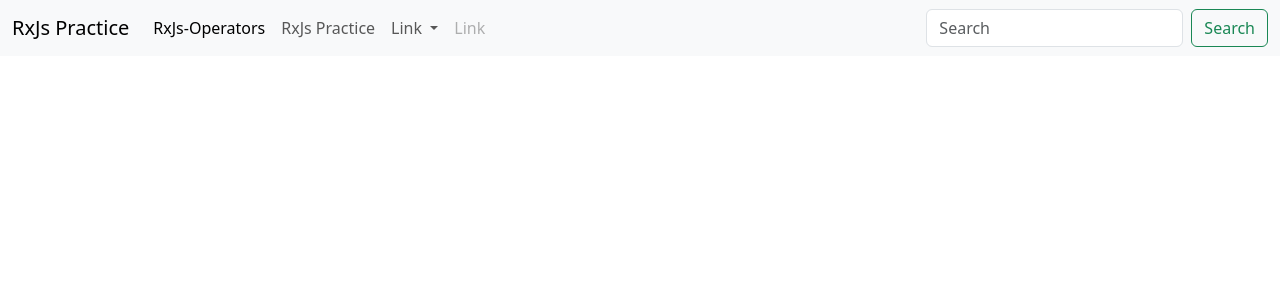
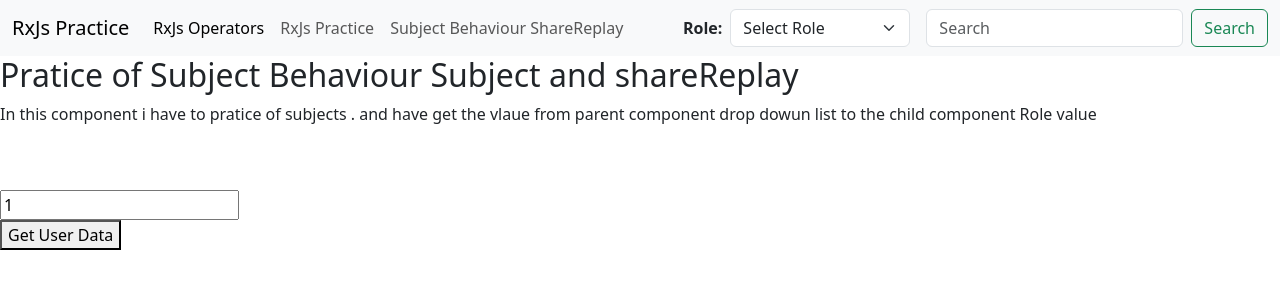
Before and after one commit to Vishal-chaudhari12/RxJs-Practice-Angular, an Angular app: page /Sub-Beh-ShareReplay in a window 1280 px wide. Before the commit this address led to /. Shown: the top 300 px of the page. Built offline with nearby package versions, Linux system fonts and the light colour scheme; no server answers.

Commit message:
pratice on RxJs of subject,behaaviour subject and shareReplay

```diff
--- /dev/null
+++ b/src/app/Components/sub-beh-share-replay/sub-beh-share-replay.html
@@ -0,0 +1,13 @@
+<h2>Pratice of Subject Behaviour Subject and shareReplay</h2>
+
+<p>In this component i have to pratice of subjects . and have get the vlaue from parent component drop dowun list to the
+    child component Role value</p>
+
+<br>
+<br>
+
+<input type="text" [(ngModel)]="userId" placeholder="Enter User Id">
+<br>
+<button (click)="getUserData()">Get User Data</button>
+
+<br>
--- /dev/null
+++ b/src/app/Components/sub-beh-share-replay/sub-beh-share-replay.ts
@@ -0,0 +1,72 @@
+import { Component, inject, NgModule, OnInit } from '@angular/core';
+import { Subject } from 'rxjs';
+import { User } from '../../services/user';
+import { CommonModule } from '@angular/common';
+import { FormsModule } from '@angular/forms';
+
+@Component({
+  selector: 'app-sub-beh-share-replay',
+  imports: [CommonModule, FormsModule],
+  templateUrl: './sub-beh-share-replay.html',
+  styleUrl: './sub-beh-share-replay.css',
+})
+export class SubBehShareReplay implements OnInit {
+
+  studentname = ''
+  userId = 1
+  userData = ''
+  // studentName$ = new Subject();
+  // rollNo$ = new Subject<number>();
+  // takeTill = new Subject<void>();   // dont want to emmit the value then we will used this
+  // courceName : Subject<string> = new Subject();  //we can assign a proper data type also
+
+
+  userSrv = inject(User);
+
+  constructor() {
+
+    // setTimeout(() => {
+    //    this.studentName$.next('Hello Vishal');
+    //   this.rollNo$.next(1234567);
+    //   this.takeTill.next();
+    // }, 3000);
+
+
+    this.userSrv.roleBehavariour$.subscribe((res: string) => {
+      ;
+      console.log(res)
+
+    })
+
+    this.userSrv.roleSub$.subscribe((res: string) => {
+      ;
+    })
+
+  }
+
+
+  ngOnInit(): void {
+    // this.studentName$.subscribe((res:any)=>{
+    //
+    //   this.studentname = res;
+    // })
+
+    // this.rollNo$.subscribe((res)=>{
+
+    // })
+
+    this.getUserData();
+  }
+
+
+  getUserData() {
+
+    this.userSrv.getUserbyId(this.userId).subscribe((res: any) => {
+      //  console.log(res)
+      debugger
+      this.userData = res
+    })
+  }
+
+
+}
--- a/src/app/app.html
+++ b/src/app/app.html
@@ -1,40 +1,64 @@
 <nav class="navbar navbar-expand-lg bg-body-tertiary">
   <div class="container-fluid">
     <a class="navbar-brand" href="#">RxJs Practice</a>
-    <button class="navbar-toggler" type="button" data-bs-toggle="collapse" data-bs-target="#navbarScroll"
-      aria-controls="navbarScroll" aria-expanded="false" aria-label="Toggle navigation">
+
+    <button
+      class="navbar-toggler"
+      type="button"
+      data-bs-toggle="collapse"
+      data-bs-target="#navbarScroll"
+    >
       <span class="navbar-toggler-icon"></span>
     </button>
+
     <div class="collapse navbar-collapse" id="navbarScroll">
-      <ul class="navbar-nav me-auto my-2 my-lg-0 navbar-nav-scroll" style="--bs-scroll-height: 100px;">
+      <ul
+        class="navbar-nav me-auto my-2 my-lg-0 navbar-nav-scroll"
+        style="--bs-scroll-height: 100px;"
+      >
         <li class="nav-item">
-          <a class="nav-link active" aria-current="page" routerLink="/RxJs-Operators">RxJs-Operators</a>
+          <a class="nav-link active" routerLink="/RxJs-Operators">RxJs Operators</a>
         </li>
+
         <li class="nav-item">
           <a class="nav-link" routerLink="/RxJs-Practice">RxJs Practice</a>
         </li>
-        <li class="nav-item dropdown">
-          <a class="nav-link dropdown-toggle" href="#" role="button" data-bs-toggle="dropdown" aria-expanded="false">
-            Link
+
+        <li class="nav-item">
+          <a class="nav-link" routerLink="/Sub-Beh-ShareReplay">
+            Subject Behaviour ShareReplay
           </a>
-          <ul class="dropdown-menu">
-            <li><a class="dropdown-item" href="#">Action</a></li>
-            <li><a class="dropdown-item" href="#">Another action</a></li>
-            <li>
-              <hr class="dropdown-divider">
-            </li>
-            <li><a class="dropdown-item" href="#">Something else here</a></li>
-          </ul>
-        </li>
-        <li class="nav-item">
-          <a class="nav-link disabled" aria-disabled="true">Link</a>
         </li>
       </ul>
-      <form class="d-flex" role="search">
-        <input class="form-control me-2" type="search" placeholder="Search" aria-label="Search" />
-        <button class="btn btn-outline-success" type="submit">Search</button>
+
+      <!-- Role Dropdown -->
+      <div class="d-flex align-items-center me-3">
+        <label class="me-2 fw-semibold">Role:</label>
+        <select
+          class="form-select"
+          style="width:180px"
+          (change)="onRoleChange($event)"
+        >
+          <option value="">Select Role</option>
+          <option value="superAdmin">Super Admin</option>
+          <option value="admin">Admin</option>
+          <option value="user">User</option>
+        </select>
+      </div>
+
+      <!-- Search -->
+      <form class="d-flex">
+        <input
+          class="form-control me-2"
+          type="search"
+          placeholder="Search"
+        />
+        <button class="btn btn-outline-success" type="submit">
+          Search
+        </button>
       </form>
     </div>
   </div>
 </nav>
+
 <router-outlet></router-outlet>
--- a/src/app/app.routes.ts
+++ b/src/app/app.routes.ts
@@ -1,11 +1,13 @@
 import { Routes } from '@angular/router';
 import { RxJsObsevables } from './Components/rx-js-obsevables/rx-js-obsevables';
 import { Operators } from './Components/operators/operators';
+import { SubBehShareReplay } from './Components/sub-beh-share-replay/sub-beh-share-replay';
 
 export const routes: Routes = [
 
     {path: '', redirectTo: 'RxJs-Operators', pathMatch: 'full'},
     {path : 'RxJs-Practice' , component: RxJsObsevables},
     {path : 'RxJs-Operators' , component: Operators},
+    {path: 'Sub-Beh-ShareReplay', component:SubBehShareReplay}
 
 ];
--- a/src/app/app.ts
+++ b/src/app/app.ts
@@ -1,5 +1,6 @@
-import { Component, signal } from '@angular/core';
+import { Component, inject, signal } from '@angular/core';
 import { RouterLink, RouterOutlet } from '@angular/router';
+import { User } from './services/user';
 
 @Component({
   selector: 'app-root',
@@ -9,4 +10,13 @@ import { RouterLink, RouterOutlet } from '@angular/router';
 })
 export class App {
   protected readonly title = signal('RxJs-Practice-Angular');
+
+  userSrv = inject(User)
+
+  onRoleChange(event:any){
+
+    this.userSrv.roleBehavariour$.next(event.target.value);
+    this.userSrv.roleSub$.next(event.target.value);
+
+  }
 }
--- /dev/null
+++ b/src/app/services/user.ts
@@ -0,0 +1,43 @@
+import { HttpClient } from '@angular/common/http';
+import { Injectable } from '@angular/core';
+import { BehaviorSubject, Observable, shareReplay, Subject } from 'rxjs';
+
+@Injectable({
+  providedIn: 'root',
+})
+export class User {
+
+  roleBehavariour$ = new BehaviorSubject<string>("");
+  roleSub$ = new Subject<string>()
+  private userDetails = new Map<number, Observable<any>>();
+
+  constructor(private http: HttpClient,) { }
+
+
+
+  // getUserbyId(id:number){
+  //   return this.http.get('https://dummyjson.com/users/' +id)
+  // }
+
+
+  //Using ShareReplay for caching
+  // getUserbyId(id: number) {
+  //   const userDataObs = this.http.get('https://dummyjson.com/users/' + id).pipe(
+  //     shareReplay(1)
+  //   );
+  //   this.userDetails.set(id, userDataObs);
+  // }
+
+
+  getUserbyId(id: number): any | undefined {
+
+    if (!this.userDetails.has(id)) {
+      const userDataObs = this.http.get('https://dummyjson.com/users/' + id).pipe(
+        shareReplay(1)
+      );
+      this.userDetails.set(id, userDataObs);
+    }
+
+    return this.userDetails.get(id);
+  }
+}
```
Also changed, not shown: src/app/Components/rx-js-obsevables/rx-js-obsevables.ts (+4 -4 lines), src/app/Components/sub-beh-share-replay/sub-beh-share-replay.css (added), 2 other files (tests, documents, lock files or other folders).
